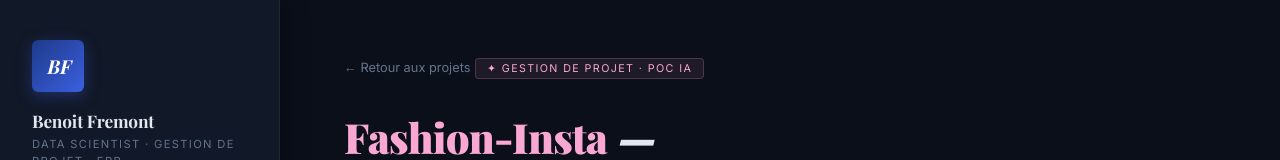
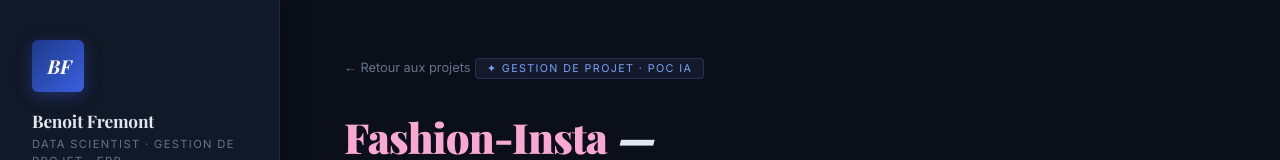
Before and after one commit to fremontben-prog/fremontben-prog.github.io, a plain HTML site: page projet_gestion_fashion_insta_navy.html in a window 1280 px wide. Shown: the top 160 px of the page. Drawn offline with nearby package versions, Linux system fonts and the light colour scheme; a web font is replaced by a local one.

Commit message:
Update project tag styles in HTML file

```diff
--- a/projet_gestion_fashion_insta_navy.html
+++ b/projet_gestion_fashion_insta_navy.html
@@ -47,7 +47,7 @@ main{margin-left:var(--sidebar-w);flex:1;padding:3.5rem 4rem;max-width:980px;}
 .back-link:hover{color:var(--accent2);}
 
 .project-tag{display:inline-block;font-size:0.67rem;text-transform:uppercase;letter-spacing:0.13em;
-  color:var(--pink);background:rgba(249,168,212,0.08);border:1px solid rgba(249,168,212,0.2);
+  color:var(--accent);background:rgba(122,162,247,0.08);border:1px solid rgba(122,162,247,0.18);
   padding:3px 11px;border-radius:4px;margin-bottom:1.2rem;}
 h1{font-family:var(--fh);font-size:clamp(1.7rem,3.5vw,2.6rem);font-weight:900;
   font-style:italic;line-height:1.05;letter-spacing:-0.02em;margin-bottom:1rem;}
```
